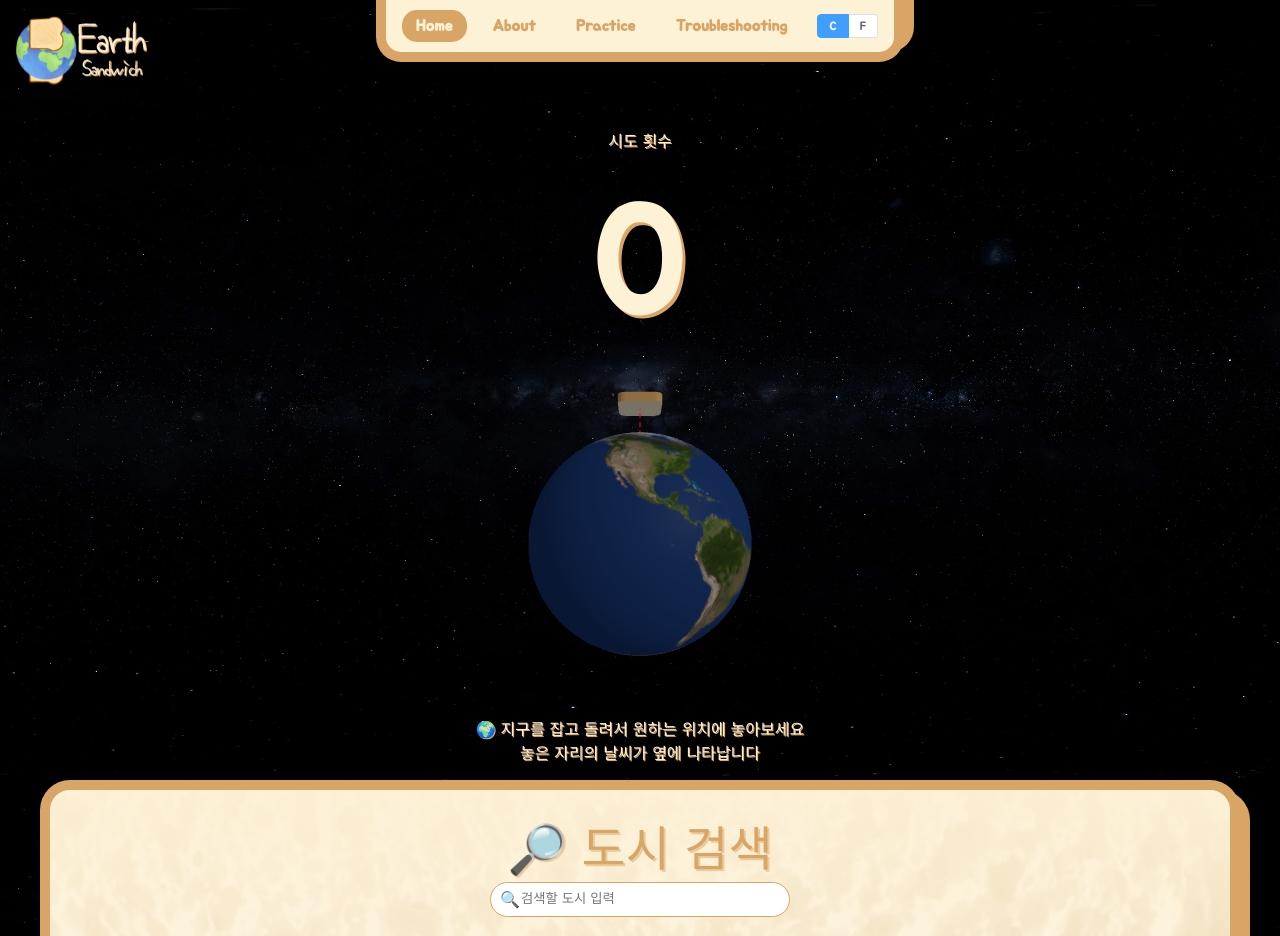
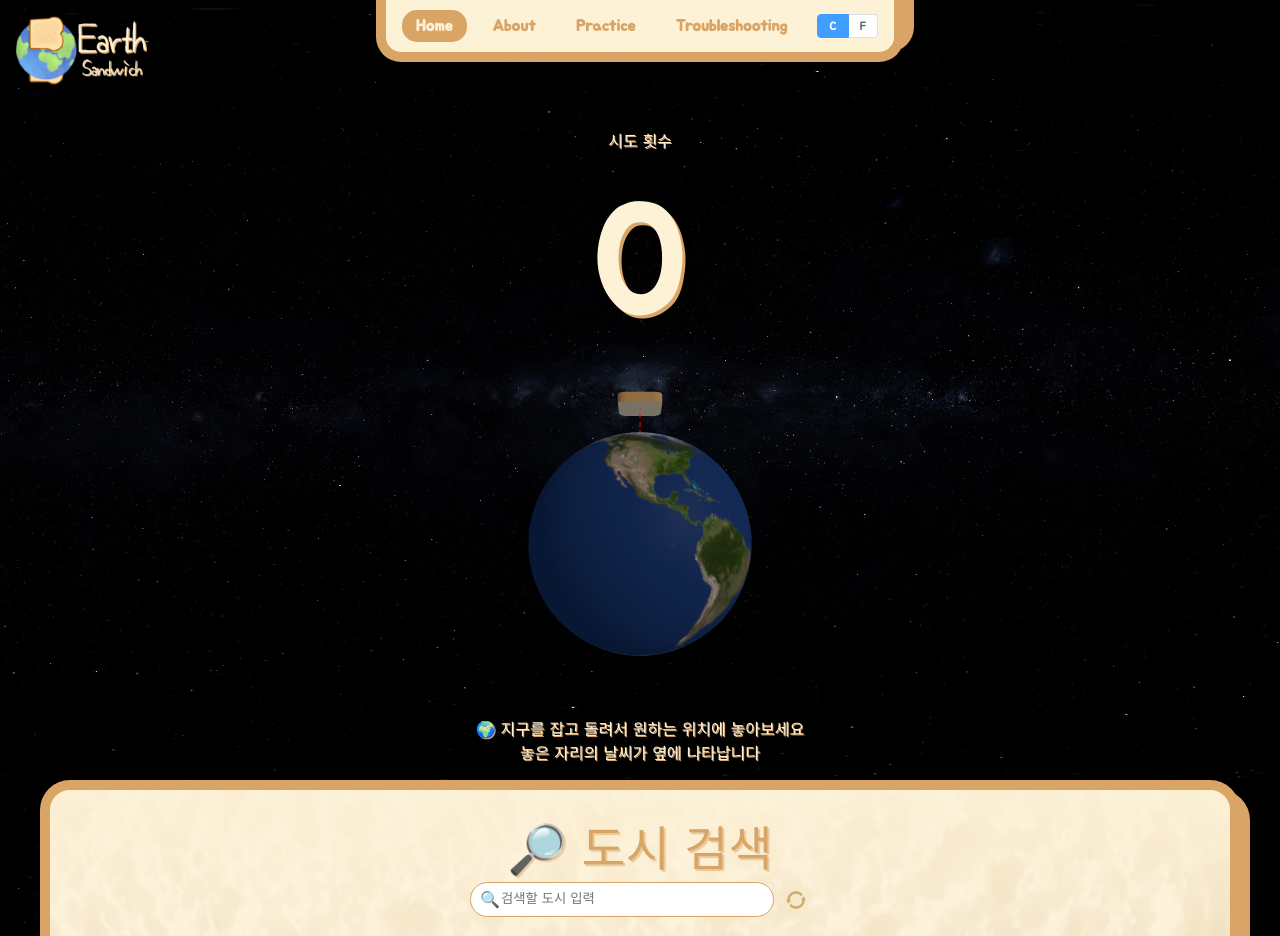
Before and after one commit to JHuiJung/skala-vue, a Vue app: page / in a window 1280 px wide. Shown: the top 936 px of the page. Built offline with nearby package versions, Linux system fonts and the light colour scheme; no server answers.

Commit message:
새로 고침 기능 추가

```diff
--- a/src/components/ass/MapSection.vue
+++ b/src/components/ass/MapSection.vue
@@ -75,6 +75,11 @@ const handleMoveDetailView = (cityId) => {
   <p class="bread-font-h3-light">🗺️ 지도에서 위치 선택하기</p>
     <p class="bread-font-light">지도를 클릭해서 그 위치의 날씨를 확인해보세요</p>
 
+    <p v-if="isLoading" class="bread-font">도시 조회중</p>
+    <p v-else-if="errorMessage" class="bread-font">{{ errorMessage }}</p>
+    <div v-else-if="selectedCityInfo" class="selected-card">
+      <WeatherCard :city-info="selectedCityInfo" @move-detail-view="handleMoveDetailView" />
+    </div>
     <div class="map-wrap">
       <LMap :zoom="mapZoom" :center="mapCenter" @click="handleMapClick">
         <LTileLayer
@@ -85,11 +90,7 @@ const handleMoveDetailView = (cityId) => {
       </LMap>
     </div>
 
-    <p v-if="isLoading" class="bread-font">도시 조회중</p>
-    <p v-else-if="errorMessage" class="bread-font">{{ errorMessage }}</p>
-    <div v-else-if="selectedCityInfo" class="selected-card">
-      <WeatherCard :city-info="selectedCityInfo" @move-detail-view="handleMoveDetailView" />
-    </div>
+
     <br/>
     <br/>
 </template>
--- a/src/components/ass/SearchBar.vue
+++ b/src/components/ass/SearchBar.vue
@@ -1,4 +1,6 @@
 <script setup>
+import iconRefresh from '../../assets/img/icon_re.png'
+
 //props
 defineProps({
   searchQuery: {
@@ -8,17 +10,22 @@ defineProps({
 })
 
 //emit 등록
-const emit = defineEmits(['update-search-query'])
+const emit = defineEmits(['update-search-query', 'refresh-recommend'])
 
 //emit 넘기는 함수
 const sendNotification = (newQuery) => {
   emit('update-search-query', newQuery)
+}
+
+const sendRefreshRecommend = () => {
+  emit('refresh-recommend')
 }
 </script>
 
 <template>
   <div class="search-bar">
     <p class="bread-font-h1">🔎 도시 검색</p>
+    <div class="search-row">
       <div class="search-input-wrap">
         <span class="search-icon">🔍</span>
         <input
@@ -32,6 +39,15 @@ const sendNotification = (newQuery) => {
           ✕
         </button>
       </div>
+      <button
+        type="button"
+        class="refresh-btn"
+        title="추천 도시 랜덤으로 다시 뽑기"
+        @click="sendRefreshRecommend"
+      >
+        <img :src="iconRefresh" alt="추천 도시 새로고침" class="refresh-icon" />
+      </button>
+    </div>
     <p>검색 중인 도시: {{ searchQuery }}</p>
   </div>
 </template>
@@ -42,10 +58,17 @@ const sendNotification = (newQuery) => {
   align-items: center;
 }
 
+.search-row {
+  display: flex;
+  align-items: center;
+  gap: 8px;
+  width: 100%;
+  max-width: 340px;
+}
+
 .search-input-wrap {
   position: relative;
-  width: 100%;
-  max-width: 300px;
+  flex: 1;
 }
 
 .search-icon {
@@ -83,4 +106,25 @@ const sendNotification = (newQuery) => {
   font-size: 0.9rem;
   padding: 0;
 }
+
+.refresh-btn {
+  flex-shrink: 0;
+  display: flex;
+  align-items: center;
+  justify-content: center;
+  border: none;
+  background: none;
+  cursor: pointer;
+  padding: 4px;
+  transition: transform 0.3s ease;
+}
+
+.refresh-btn:hover {
+  transform: rotate(90deg);
+}
+
+.refresh-icon {
+  width: 20px;
+  height: 20px;
+}
 </style>
--- a/src/components/ass/WeatherParent.vue
+++ b/src/components/ass/WeatherParent.vue
@@ -55,8 +55,8 @@ const fetchWeatherByName = async (capital) => {
   }
 }
 
-// 라이프사이클
-onMounted(async () => {
+// 추천 도시 10개를 랜덤으로 뽑아서 날씨 조회
+const loadRecommendedWeather = async () => {
   isLoading.value = true
 
   const recommendedCapitals = shuffleArray(cityRecomend).slice(0, 10)
@@ -74,11 +74,20 @@ onMounted(async () => {
   } finally {
     isLoading.value = false
   }
+}
+
+// 라이프사이클
+onMounted(() => {
+  loadRecommendedWeather()
 })
 
 //핸들러
 const handleUpdateSearchQuery = (newQuery) => {
   searchQuery.value = newQuery
+}
+
+const handleRefreshRecommend = () => {
+  loadRecommendedWeather()
 }
 
 const handleUpdateSelectedCard = (card) => {
@@ -148,7 +157,11 @@ watch(searchQuery, (newQuery) => {
 <template>
   <BaseContent>
     <BaseDashBoardCard>
-      <SearchBar :search-query="searchQuery" @update-search-query="handleUpdateSearchQuery" />
+      <SearchBar
+        :search-query="searchQuery"
+        @update-search-query="handleUpdateSearchQuery"
+        @refresh-recommend="handleRefreshRecommend"
+      />
     </BaseDashBoardCard>
 
     <BaseDashBoardCard>
```
Lines whose indentation alone changed are shown as unchanged.
